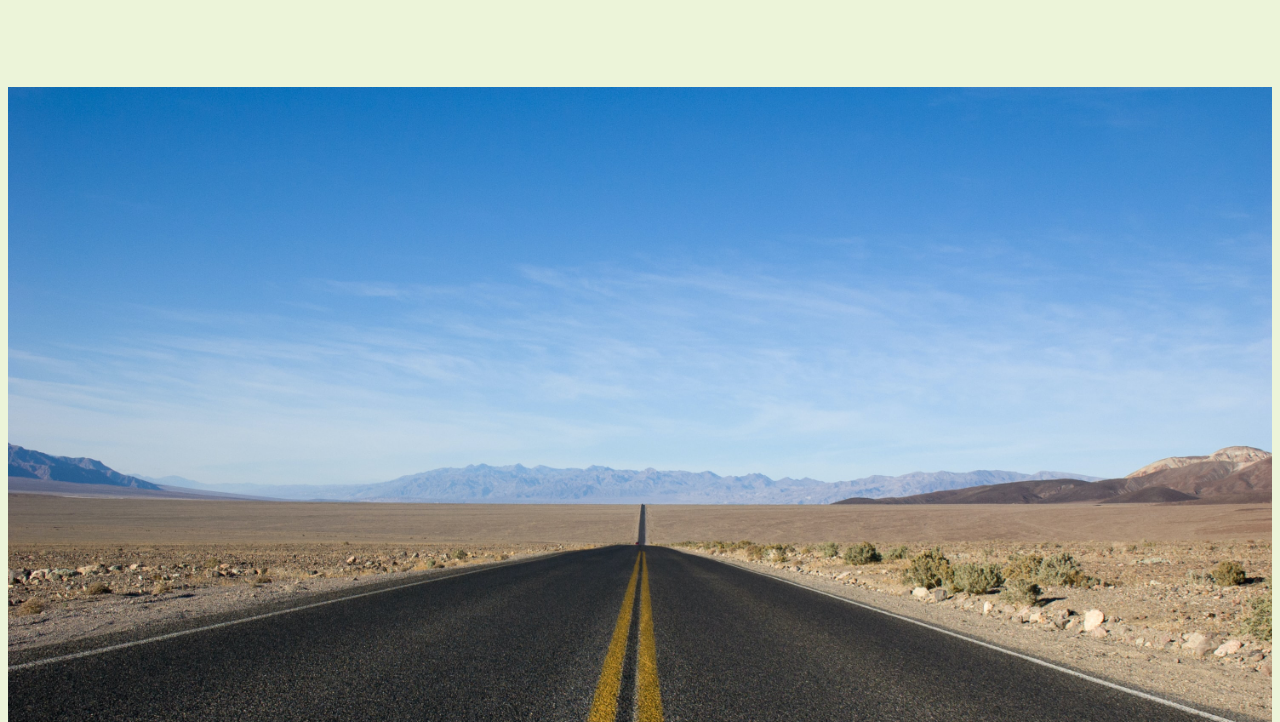
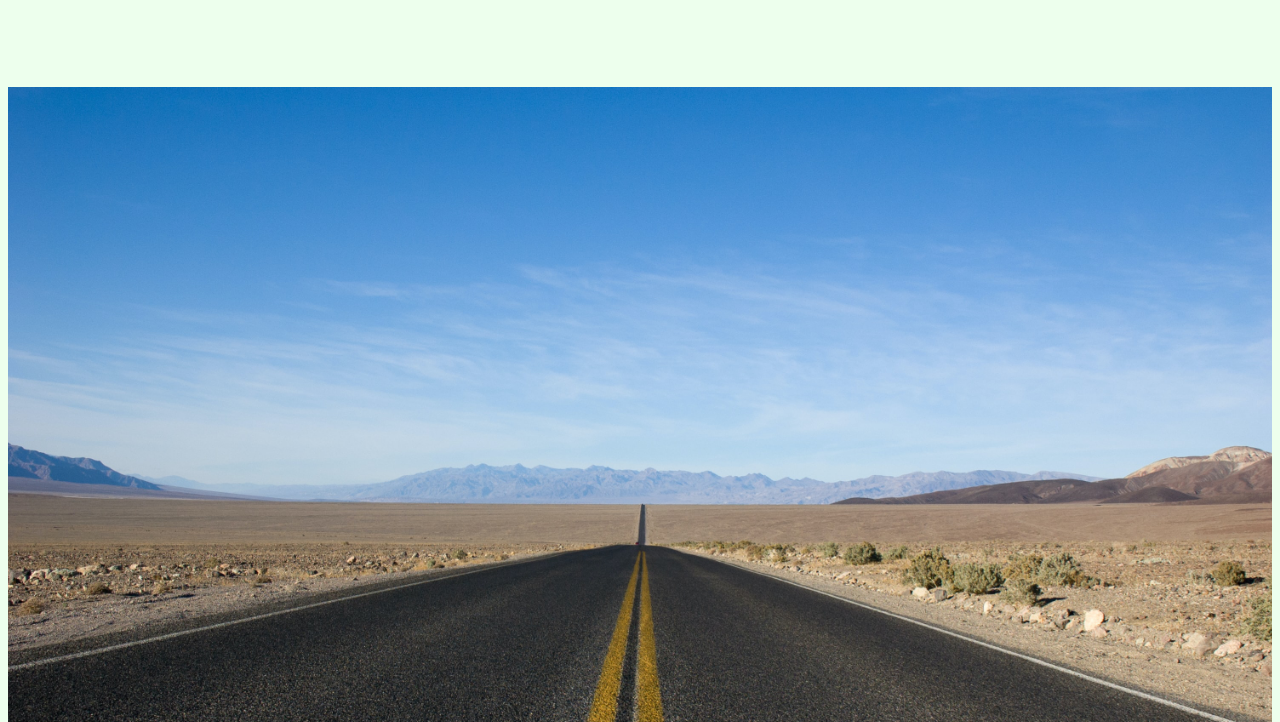
Before and after one commit to test123-sa/test1, a plain HTML site: page index.html in a window 1280 px wide. Shown: the part 265-987 px from the top of the page. Drawn offline with nearby package versions, Linux system fonts and the light colour scheme; a web font is replaced by a local one.

Commit message:
Add files via upload

```diff
--- a/css/style.css
+++ b/css/style.css
@@ -11,7 +11,8 @@ html {
   overflow: hidden;
 }
 body {
-  background-color:#ECF4D9;
+  /* background-color:#ECF4D9; */
+  background-color: rgba(0, 255, 0, 0.07);
   /* background: #151515 url('../image/背景画像.jpg') no-repeat fixed left bottom;
   background-size: cover; */
   color: #151515;
```
